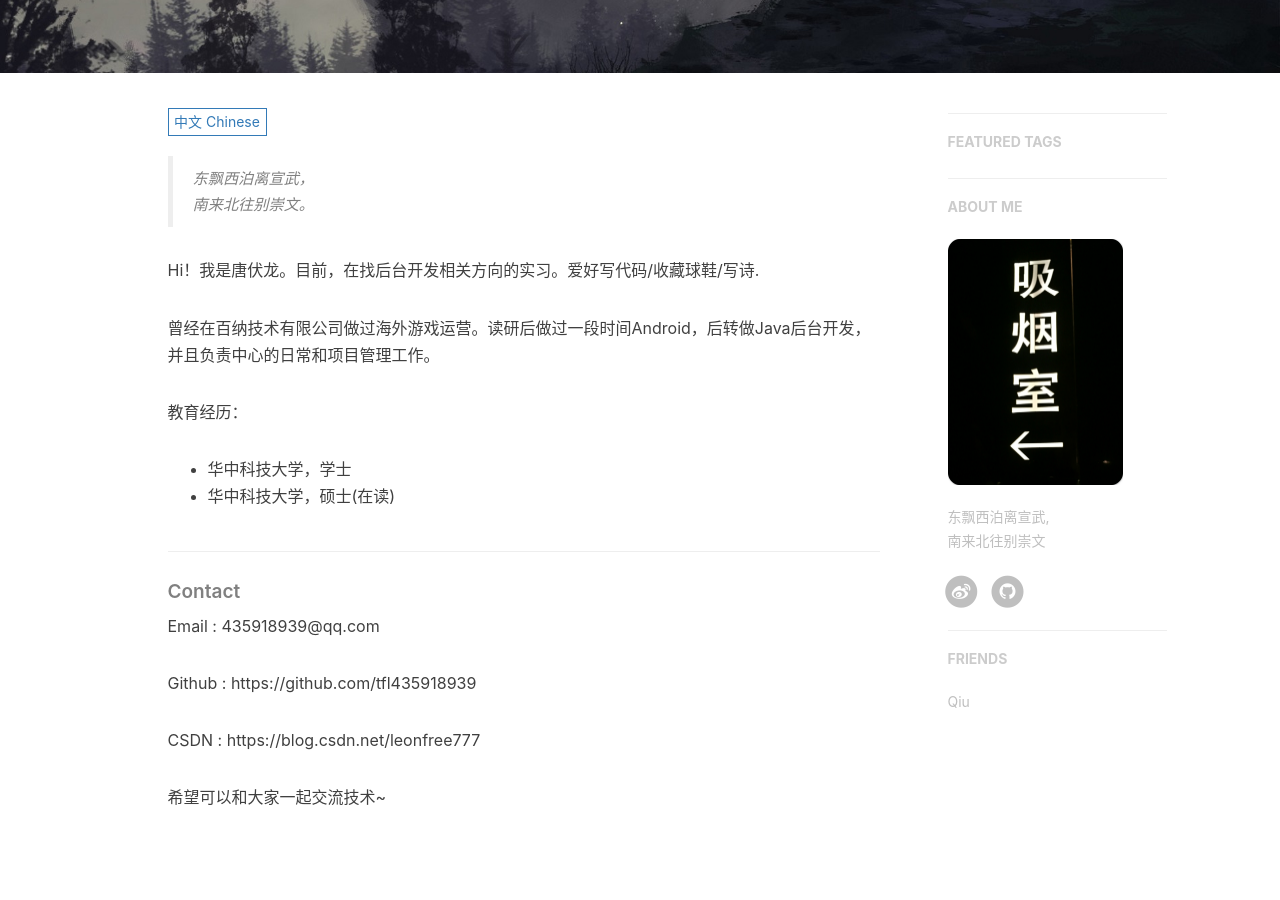
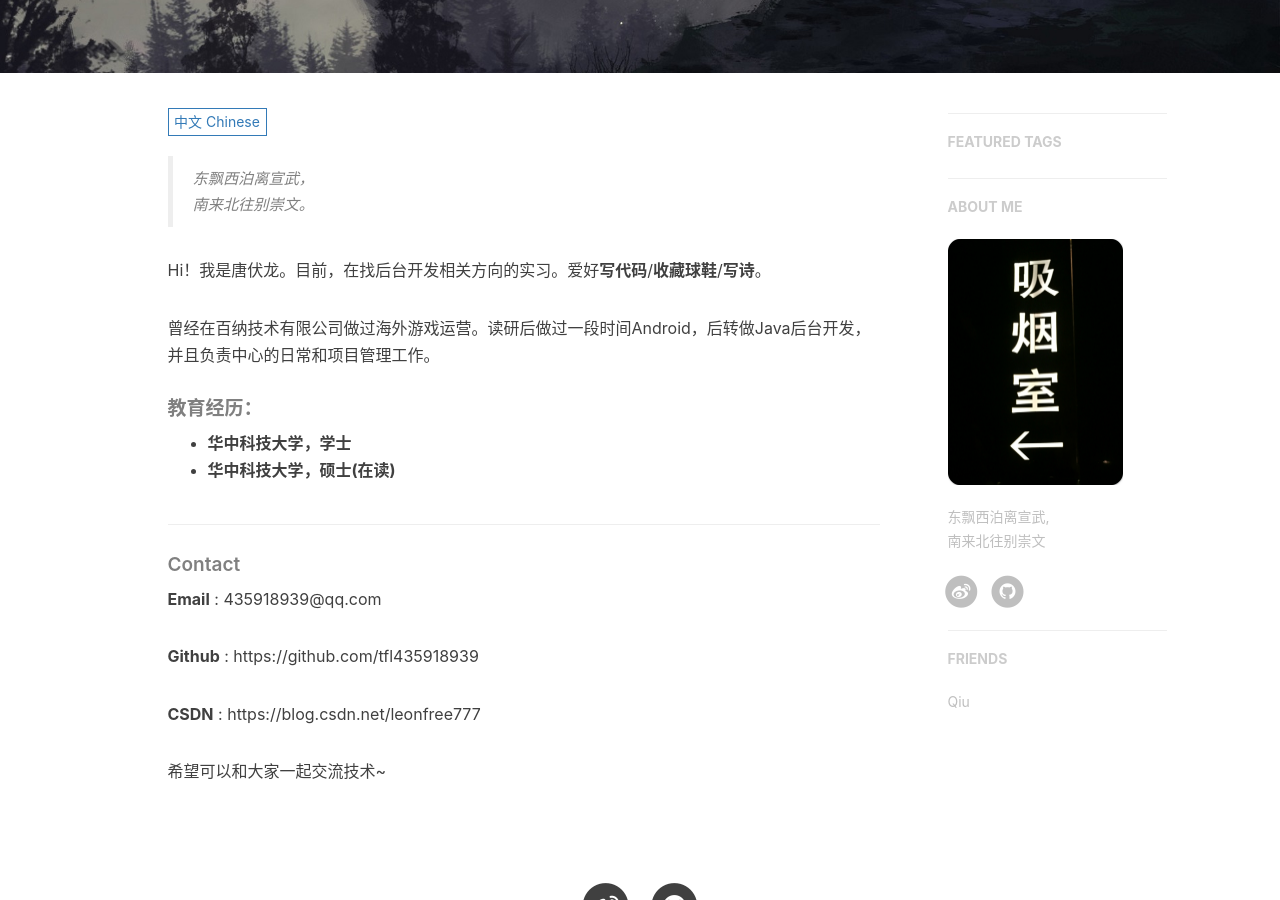
Before and after one commit to tfl435918939/blog, a Jekyll site: the page built from about.html, in a window 1280 px wide and 900 px high, scrolled down 345 px. Built offline with Jekyll 4.4.1, drawn with Linux system fonts in a browser that asks for light colours; nearby versions of some CDN libraries; comment, search, counter and statistics services are not loaded.

```diff
--- a/_includes/about/zh.md
+++ b/_includes/about/zh.md
@@ -1,22 +1,22 @@
 > 东飘西泊离宣武，
 > 南来北往别崇文。
 
-Hi！我是唐伏龙。目前，在找后台开发相关方向的实习。爱好写代码/收藏球鞋/写诗.
+Hi！我是唐伏龙。目前，在找后台开发相关方向的实习。爱好**写代码**/**收藏球鞋**/**写诗**。
 
 曾经在百纳技术有限公司做过海外游戏运营。读研后做过一段时间Android，后转做Java后台开发，并且负责中心的日常和项目管理工作。
 
-教育经历：
-- 华中科技大学，学士
-- 华中科技大学，硕士(在读)
+##### 教育经历：
+- **华中科技大学，学士**
+- **华中科技大学，硕士(在读)**
 
 
 
 ---
 ##### Contact
-Email : 435918939@qq.com
+**Email** : 435918939@qq.com
 
-Github : https://github.com/tfl435918939
+**Github** : https://github.com/tfl435918939
 
-CSDN : https://blog.csdn.net/leonfree777
+**CSDN** : https://blog.csdn.net/leonfree777
 
 希望可以和大家一起交流技术~
```
